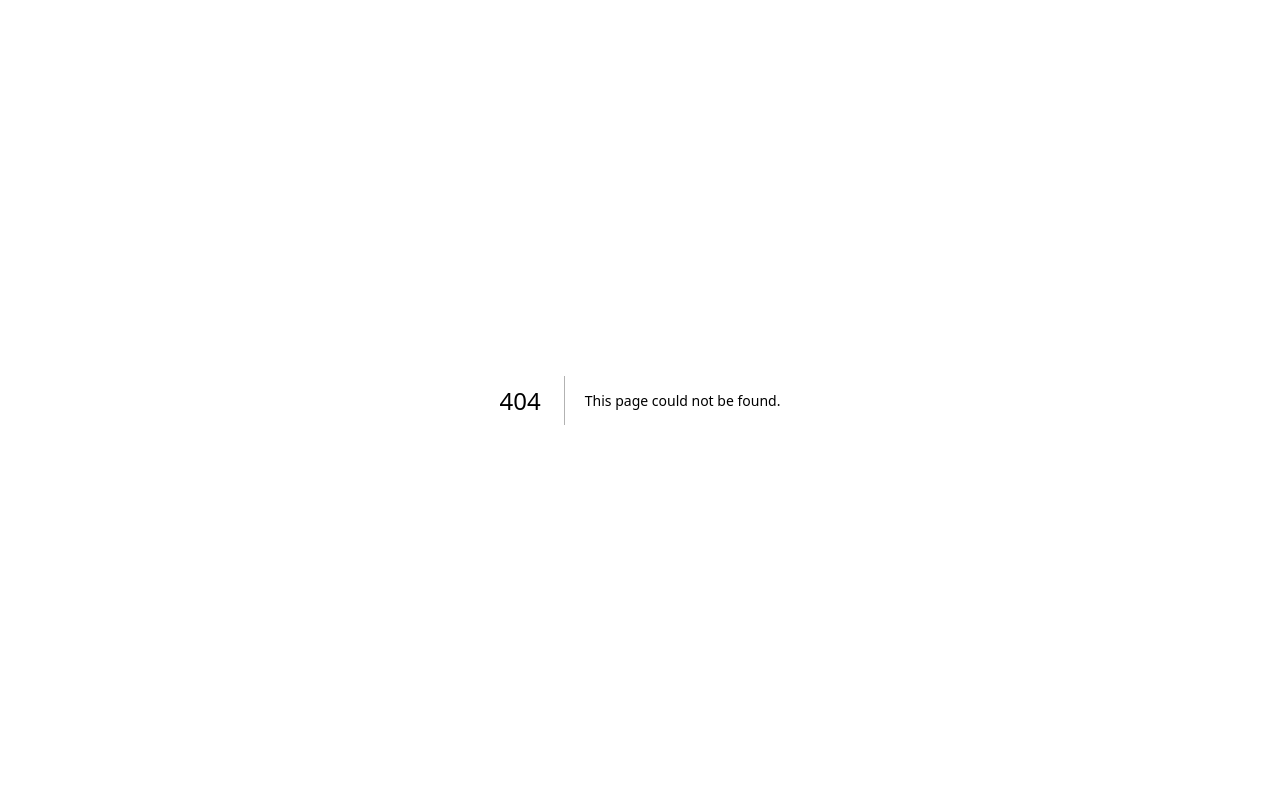
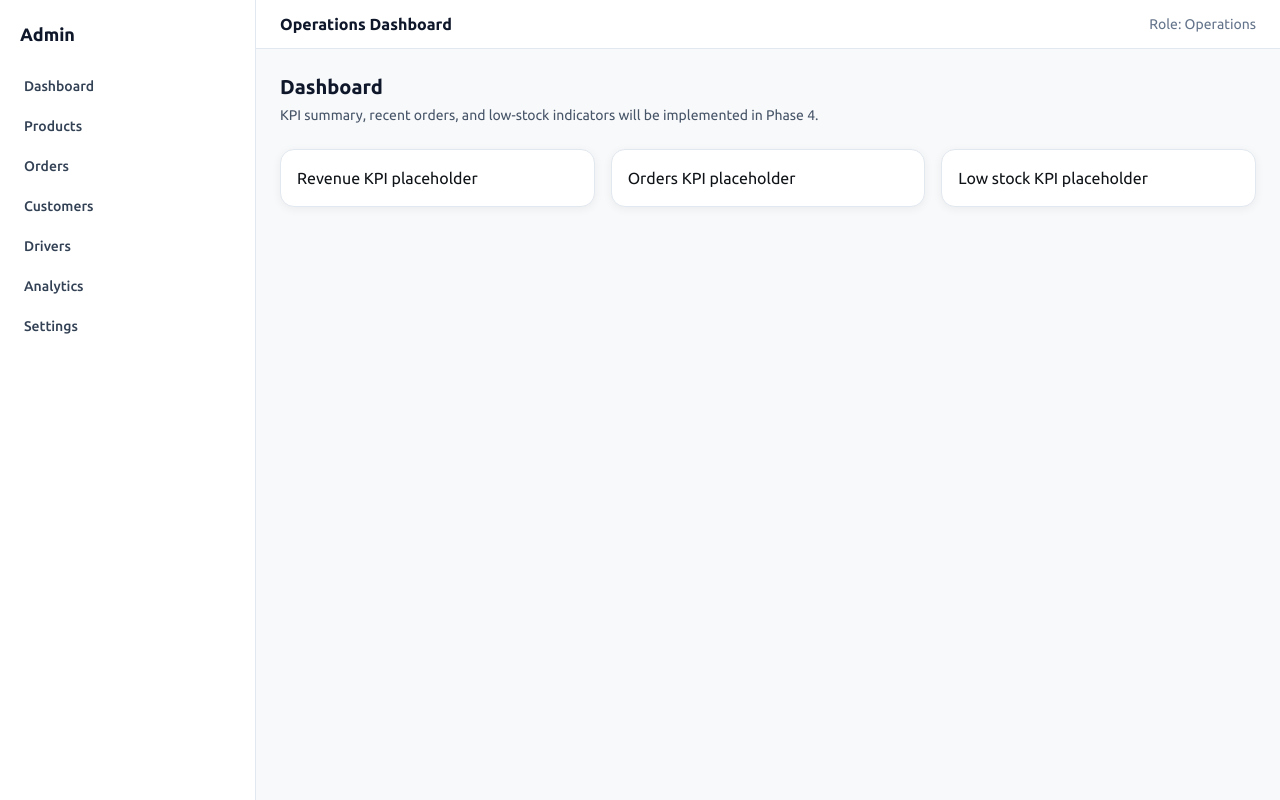
Before and after one commit to kashik09/bf-suma, a Next.js app: page /admin in a window 1280 px wide. Before the commit this address had no page. Built offline with nearby package versions, Linux system fonts and the light colour scheme.

Commit message:
feat(pages): add storefront and admin pages with middleware (part 4/5)

```diff
--- /dev/null
+++ b/src/app/admin/drivers/page.tsx
@@ -0,0 +1,10 @@
+import { Card, SectionHeader } from "@/components/ui";
+
+export default function AdminDriversPage() {
+  return (
+    <div className="space-y-6">
+      <SectionHeader title="Drivers" description="Driver assignment and tracking scaffold." />
+      <Card>Drivers list placeholder</Card>
+    </div>
+  );
+}
--- /dev/null
+++ b/src/app/admin/layout.tsx
@@ -0,0 +1,16 @@
+import { AppShell } from "@/components/layout/app-shell";
+import { AdminSidebar, AdminTopbar } from "@/components/admin";
+
+export default function AdminLayout({ children }: { children: React.ReactNode }) {
+  return (
+    <AppShell>
+      <div className="flex min-h-screen bg-surface-50">
+        <AdminSidebar />
+        <div className="flex min-h-screen flex-1 flex-col">
+          <AdminTopbar />
+          <main className="flex-1 p-4 sm:p-6">{children}</main>
+        </div>
+      </div>
+    </AppShell>
+  );
+}
--- /dev/null
+++ b/src/app/admin/orders/[id]/page.tsx
@@ -0,0 +1,10 @@
+import { Card, SectionHeader } from "@/components/ui";
+
+export default function AdminOrderDetailPage({ params }: { params: { id: string } }) {
+  return (
+    <div className="space-y-6">
+      <SectionHeader title={`Order ${params.id}`} description="Order detail and status workflow scaffold." />
+      <Card>Order detail placeholder</Card>
+    </div>
+  );
+}
--- /dev/null
+++ b/src/app/admin/orders/page.tsx
@@ -0,0 +1,10 @@
+import { Card, SectionHeader } from "@/components/ui";
+
+export default function AdminOrdersPage() {
+  return (
+    <div className="space-y-6">
+      <SectionHeader title="Orders" description="Orders management scaffold." />
+      <Card>Orders list placeholder</Card>
+    </div>
+  );
+}
--- /dev/null
+++ b/src/app/admin/page.tsx
@@ -0,0 +1,17 @@
+import { Card, SectionHeader } from "@/components/ui";
+
+export default function AdminDashboardPage() {
+  return (
+    <div className="space-y-6">
+      <SectionHeader
+        title="Dashboard"
+        description="KPI summary, recent orders, and low-stock indicators will be implemented in Phase 4."
+      />
+      <div className="grid gap-4 md:grid-cols-3">
+        <Card>Revenue KPI placeholder</Card>
+        <Card>Orders KPI placeholder</Card>
+        <Card>Low stock KPI placeholder</Card>
+      </div>
+    </div>
+  );
+}
```
